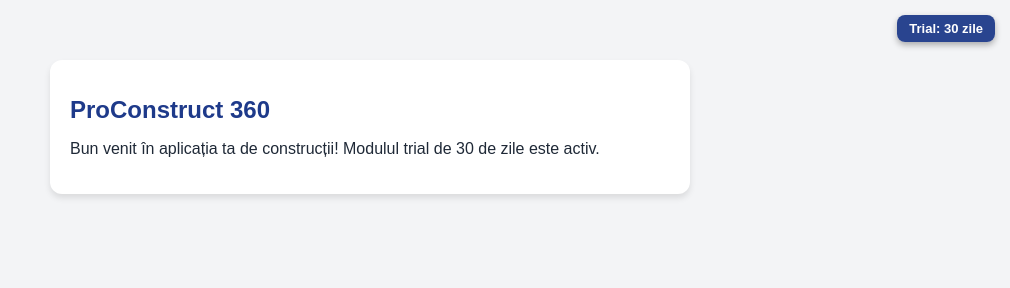
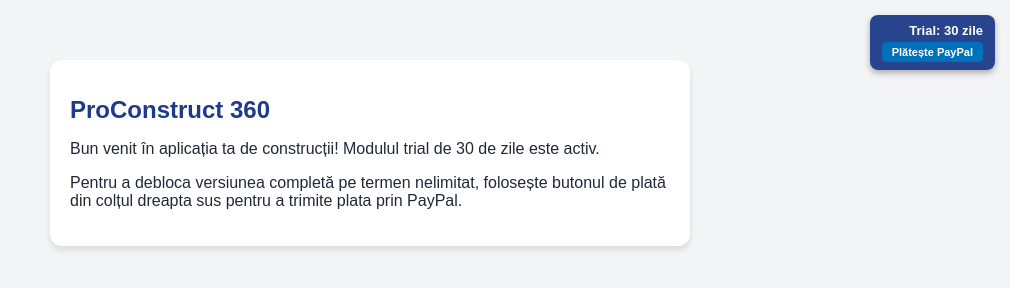
Before and after one commit to xlpakito69-sys/Proconstruc-app, a website: page www/index.html in a window 1280 px wide. Shown: the whole page, without its empty margins (270-1280 px from the left). Drawn offline with Linux system fonts and the light colour scheme.

Commit message:
Link upgrade button directly to PayPal.me allex23a

```diff
--- a/www/index.html
+++ b/www/index.html
@@ -28,14 +28,16 @@
 </head>
 <body>
 
-    <!-- Contor Trial - Colț dreapta sus -->
-    <div id="trial-counter" style="position: fixed; top: 15px; right: 15px; background: rgba(30, 58, 138, 0.95); color: #fff; padding: 6px 12px; border-radius: 8px; font-size: 13px; font-weight: bold; z-index: 9999; box-shadow: 0 3px 6px rgba(0,0,0,0.3);">
-        Trial: <span id="days-left">30</span> zile
+    <!-- Contor Trial & Buton Plată PayPal - Colț dreapta sus -->
+    <div id="trial-counter" style="position: fixed; top: 15px; right: 15px; background: rgba(30, 58, 138, 0.95); color: #fff; padding: 8px 12px; border-radius: 8px; font-size: 13px; font-weight: bold; z-index: 9999; box-shadow: 0 3px 6px rgba(0,0,0,0.3); text-align: right;">
+        <div style="margin-bottom: 4px;">Trial: <span id="days-left">30</span> zile</div>
+        <a href="https://paypal.me/allex23a" target="_blank" style="display: inline-block; background: #0070ba; color: #fff; padding: 4px 10px; font-size: 11px; border-radius: 4px; text-decoration: none; font-weight: bold;">Plătește PayPal</a>
     </div>
 
     <div class="container">
         <h1>ProConstruct 360</h1>
         <p>Bun venit în aplicația ta de construcții! Modulul trial de 30 de zile este activ.</p>
+        <p>Pentru a debloca versiunea completă pe termen nelimitat, folosește butonul de plată din colțul dreapta sus pentru a trimite plata prin PayPal.</p>
     </div>
 
     <script>
```
